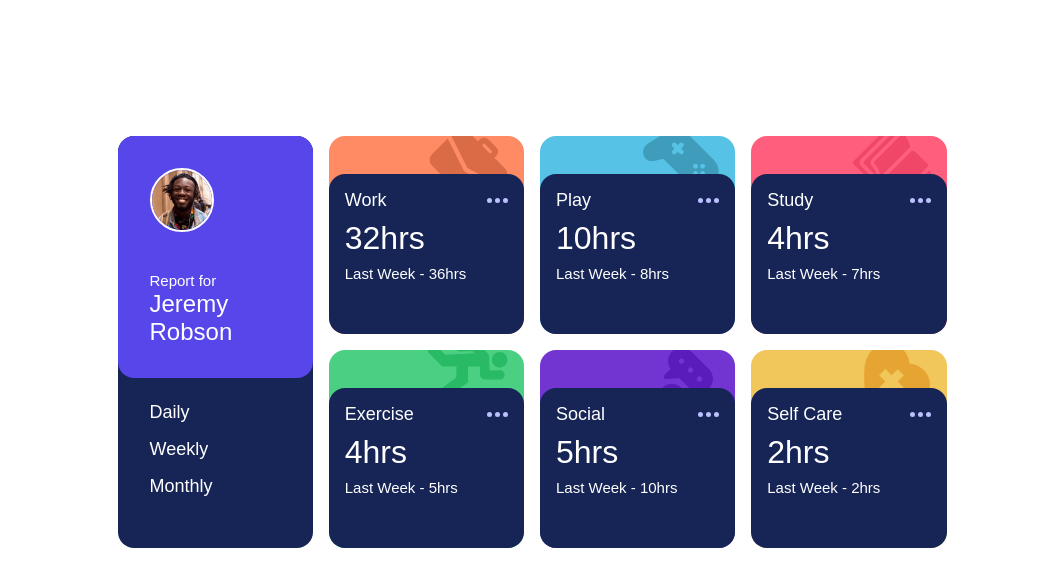
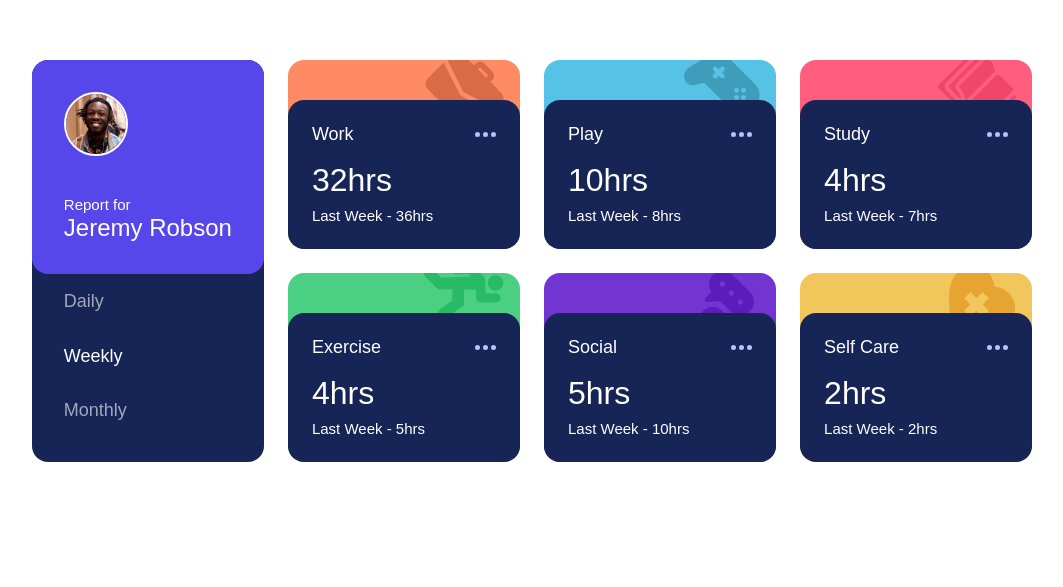
Before and after one commit to MikeG404/time-tracking, a React app: page / in a window 1280 px wide. Shown: the part 139-726 px from the top of the page, without its empty margins (108-1171 px from the left). Built offline with nearby package versions, Linux system fonts and the light colour scheme; the HTML template or start-up script is replaced by a standard one.

Commit message:
Add state to change data daily, weekly, monthly

```diff
--- a/src/App.jsx
+++ b/src/App.jsx
@@ -1,8 +1,65 @@
-import React from 'react'
+import React, { useState } from 'react'
 import Card from './components/Card'
 import CardID from './components/CardID'
 
-const data = [
+const data = {
+  daily: [
+    {
+      title: 'Work',
+      image: '/images/icon-work.svg',
+      color: 'var(--orange-300)',
+      timeframe: {
+        current: 5,
+        previous: 7,
+      },
+    },
+    {
+      title: 'Play',
+      image: '/images/icon-play.svg',
+      color: 'var(--blue-300)',
+      timeframe: {
+        current: 1,
+        previous: 2,
+      },
+    },
+    {
+      title: 'Study',
+      image: '/images/icon-study.svg',
+      color: 'var(--red-400)',
+      timeframe: {
+        current: 0,
+        previous: 1,
+      },
+    },
+    {
+      title: 'Exercise',
+      image: '/images/icon-exercise.svg',
+      color: 'var(--green-400)',
+      timeframe: {
+        current: 1,
+        previous: 1,
+      },
+    },
+    {
+      title: 'Social',
+      image: '/images/icon-social.svg',
+      color: 'var(--purple-700)',
+      timeframe: {
+        current: 1,
+        previous: 3,
+      },
+    },
+    {
+      title: 'Self Care',
+      image: '/images/icon-self-care.svg',
+      color: 'var(--yellow-300)',
+      timeframe: {
+        current: 0,
+        previous: 1,
+      },
+    },
+  ],
+  weekly: [
     {
       title: 'Work',
       image: '/images/icon-work.svg',
@@ -57,29 +114,95 @@ const data = [
         previous: 2,
       },
     },
-]
+  ],
+  monthly: [
+    {
+      title: 'Work',
+      image: '/images/icon-work.svg',
+      color: 'var(--orange-300)',
+      timeframe: {
+        current: 103,
+        previous: 128,
+      },
+    },
+    {
+      title: 'Play',
+      image: '/images/icon-play.svg',
+      color: 'var(--blue-300)',
+      timeframe: {
+        current: 23,
+        previous: 29,
+      },
+    },
+    {
+      title: 'Study',
+      image: '/images/icon-study.svg',
+      color: 'var(--red-400)',
+      timeframe: {
+        current: 13,
+        previous: 19,
+      },
+    },
+    {
+      title: 'Exercise',
+      image: '/images/icon-exercise.svg',
+      color: 'var(--green-400)',
+      timeframe: {
+        current: 11,
+        previous: 18,
+      },
+    },
+    {
+      title: 'Social',
+      image: '/images/icon-social.svg',
+      color: 'var(--purple-700)',
+      timeframe: {
+        current: 21,
+        previous: 23,
+      },
+    },
+    {
+      title: 'Self Care',
+      image: '/images/icon-self-care.svg',
+      color: 'var(--yellow-300)',
+      timeframe: {
+        current: 7,
+        previous: 11,
+      },
+    },
+  ],
+}
 
 function App() {
+  const [selectedTimeframe, setSelectedTimeframe] = useState('weekly')
+
   return (
-    <div className='min-h-screen max-w-80 my-[81px] flex justify-center items-center w-full md:max-w-[622px] xl:max-w-[829px]'>
+    <div className='min-h-screen p-4 flex justify-center items-center'>
       <div
         className='
           grid
           grid-cols-1
           md:grid-cols-3
-          md:grid-rows-3
           xl:grid-cols-4
-          xl:grid-rows-2
-          gap-4 w-full'
+          gap-6
+          w-full
+          max-w-sm
+          md:max-w-4xl
+          xl:max-w-6xl'
         >
-        <CardID color='var(--purple-600)' />
-        {data.map((item, index) => (
+        <CardID
+          color='var(--purple-600)'
+          selectedTimeframe={selectedTimeframe}
+          onTimeframeChange={setSelectedTimeframe}
+        />
+        {data[selectedTimeframe].map((item, index) => (
           <Card
             key={index}
             title={item.title}
             image={item.image}
             color={item.color}
             timeframe={item.timeframe}
+            selectedTimeframe={selectedTimeframe}
           />
         ))}
       </div>
--- a/src/components/Card.jsx
+++ b/src/components/Card.jsx
@@ -3,11 +3,11 @@ import ellipses from '/public/images/icon-ellipsis.svg'
 
 export default function Card({ image, title, timeframe, color }) {
   return (
-        <div className="flex flex-col rounded-2xl min-h-[160px] -z-20" style={{ backgroundColor: color }}>
-            <div className='flex justify-ends relative h-[38px] -z-10 overflow-hidden'>
+        <div className="flex flex-col rounded-2xl" style={{ backgroundColor: color }}>
+            <div className='flex justify-end relative h-10 overflow-hidden'>
                 <img className='absolute -top-2 right-4' src={image} alt={title} />
             </div>
-            <div className='flex flex-col bg-blue-950 rounded-2xl p-6 gap-2 h-[122px] md:h-[160px] md:p-4'>
+            <div className='flex flex-col bg-blue-950 rounded-2xl p-6 gap-4 flex-1'>
                 <div className='flex justify-between items-center'>
                   <h3 className='text-white text-preset-5-medium'>{title}</h3>
                   <img src={ellipses} alt={title} />
--- a/src/components/CardID.jsx
+++ b/src/components/CardID.jsx
@@ -1,22 +1,37 @@
 import React from 'react'
 import avatar from '/public/images/image-jeremy.png'
 
-export default function CardID({ color }) {
+export default function CardID({ color, selectedTimeframe, onTimeframeChange }) {
+  const timeframes = ['daily', 'weekly', 'monthly']
+
   return (
-    <div className='flex flex-col gap-6 bg-blue-950 rounded-2xl md:col-span-3 xl:col-span-1 xl:row-span-2'>
-        <div className='id-content flex flex-row items-center gap-6 rounded-2xl p-8 xl:flex-col xl:items-start xl:gap-10 xl:p-8' style={{ backgroundColor: color }}>
+    <div className='flex flex-col bg-blue-950 rounded-2xl md:col-span-3 xl:col-span-1 xl:row-span-2'>
+        <div className='flex flex-row items-center gap-6 rounded-2xl p-8 xl:flex-col xl:items-start xl:gap-10 xl:p-8' style={{ backgroundColor: color }}>
             <div className='w-16 h-16'>
                 <img src={avatar} alt='avatar' className='border-2 border-white rounded-full' />
             </div>
             <div className='id-content-text'>
                 <h1 className='text-white text-preset-6'>Report for</h1>
-                <h2 className='text-white text-preset-4'>Jeremy Robson</h2>
+                <h2 className='text-white text-preset-4'>
+                    Jeremy
+                    Robson
+                </h2>
             </div>
         </div>
-        <nav className='flex flex-row justify-evenly pb-6 gap-4 xl:flex-col xl:items-start xl:pl-8'>
-            <button className='text-white text-preset-5-regular'>Daily</button>
-            <button className='text-white text-preset-5-regular'>Weekly</button>
-            <button className='text-white text-preset-5-regular'>Monthly</button>
+        <nav className='flex flex-row justify-evenly pb-6 gap-4 xl:flex-col xl:items-start xl:pl-8 xl:flex-1'>
+            {timeframes.map((timeframe) => (
+                <button
+                    key={timeframe}
+                    onClick={() => onTimeframeChange(timeframe)}
+                    className={`text-preset-5-regular capitalize ${
+                        selectedTimeframe === timeframe
+                            ? 'text-white'
+                            : 'text-white/60 hover:text-white'
+                    }`}
+                >
+                    {timeframe}
+                </button>
+            ))}
         </nav>
     </div>
   )
```
Lines whose indentation alone changed are shown as unchanged.
